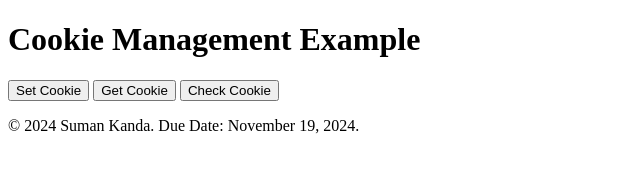
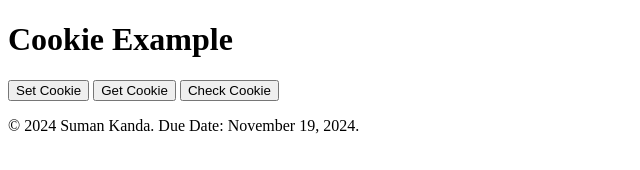
Before and after one commit to ItxSue/A10, a plain HTML site: page index.html in a window 1280 px wide. Shown: the whole page, without its empty margins (0-640 px from the left). Drawn offline with Linux system fonts and the light colour scheme.

Commit message:
Update index.html

```diff
--- a/index.html
+++ b/index.html
@@ -6,7 +6,7 @@
     <title>Cookie Example</title>
 </head>
 <body>
-    <h1>Cookie Management Example</h1>
+    <h1>Cookie Example</h1>
 
     <button onclick="setCookie('username', 'TestUser', 365)">Set Cookie</button>
     <button onclick="alert('Cookie Value: ' + getCookie('username'))">Get Cookie</button>
```
